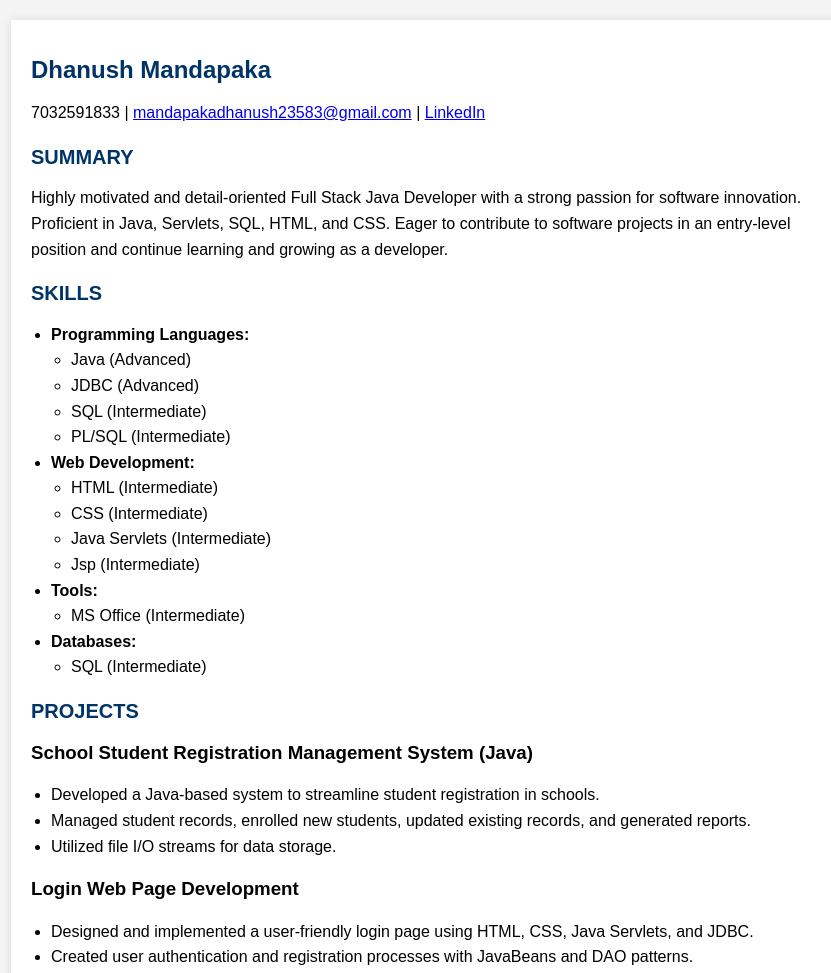
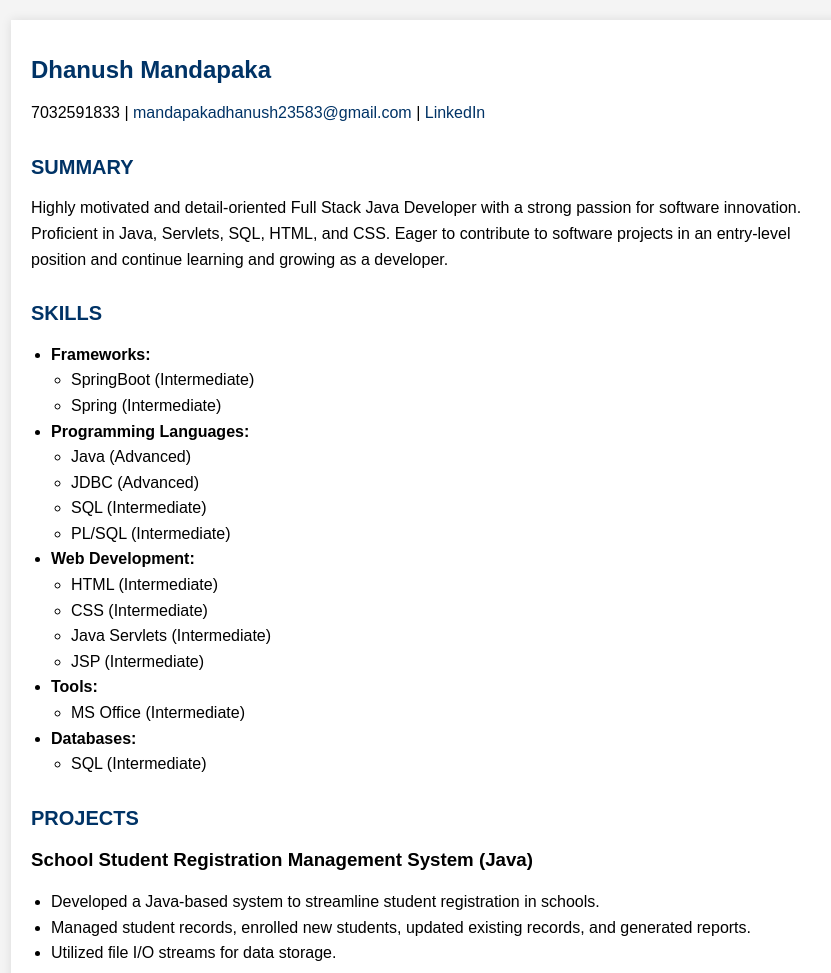
Before and after one commit to Dhanush-Mandapaka-2k1/Resume, a plain HTML site: page index.html in a window 1280 px wide. Shown: the top 973 px of the page, without its empty margins (209-1040 px from the left). Drawn offline with Linux system fonts and the light colour scheme.

Commit message:
Update index.html

```diff
--- a/index.html
+++ b/index.html
@@ -34,11 +34,18 @@
             padding-left: 20px;
         }
         .contact-info, .section {
-            margin-bottom: 20px;
+            margin-bottom: 30px;
         }
         .section-title {
             font-size: 18px;
             color: #333333;
+        }
+        a {
+            color: #003366;
+            text-decoration: none;
+        }
+        a:hover {
+            text-decoration: underline;
         }
     </style>
 </head>
@@ -46,7 +53,7 @@
     <div class="container">
         <div class="contact-info">
             <h1>Dhanush Mandapaka</h1>
-            <p>7032591833 | <a href="mailto:mandapakadhanush23583@gmail.com">mandapakadhanush23583@gmail.com</a> | <a href="https://www.linkedin.com/in/dhanush-mandapaka-0bab9a244/">LinkedIn</a></p>
+            <p>7032591833 | <a href="mailto:mandapakadhanush23583@gmail.com" target="_blank">mandapakadhanush23583@gmail.com</a> | <a href="https://www.linkedin.com/in/dhanush-mandapaka-0bab9a244/" target="_blank">LinkedIn</a></p>
         </div>
 
         <div class="section">
@@ -57,10 +64,38 @@
         <div class="section">
             <h2>SKILLS</h2>
             <ul>
-                <li><strong>Programming Languages:</strong> <ul><li>Java (Advanced)</li><li>JDBC (Advanced)</li><li>SQL (Intermediate)</li><li>PL/SQL (Intermediate)</li></ul></li>
-                <li><strong>Web Development:</strong><ul><li> HTML (Intermediate)</li><li>CSS (Intermediate)</li><li>Java Servlets (Intermediate)</li><li>Jsp (Intermediate)</li></ul></li>
-                <li><strong>Tools:</strong><ul><li> MS Office (Intermediate)</li></ul></li>
-                <li><strong>Databases:</strong><ul><li> SQL (Intermediate)</li></ul></li>
+                <li><strong>Frameworks:</strong>
+                    <ul>
+                        <li>SpringBoot (Intermediate)</li>
+                        <li>Spring (Intermediate)</li>
+                    </ul>
+                </li>
+                <li><strong>Programming Languages:</strong>
+                    <ul>
+                        <li>Java (Advanced)</li>
+                        <li>JDBC (Advanced)</li>
+                        <li>SQL (Intermediate)</li>
+                        <li>PL/SQL (Intermediate)</li>
+                    </ul>
+                </li>
+                <li><strong>Web Development:</strong>
+                    <ul>
+                        <li>HTML (Intermediate)</li>
+                        <li>CSS (Intermediate)</li>
+                        <li>Java Servlets (Intermediate)</li>
+                        <li>JSP (Intermediate)</li>
+                    </ul>
+                </li>
+                <li><strong>Tools:</strong>
+                    <ul>
+                        <li>MS Office (Intermediate)</li>
+                    </ul>
+                </li>
+                <li><strong>Databases:</strong>
+                    <ul>
+                        <li>SQL (Intermediate)</li>
+                    </ul>
+                </li>
             </ul>
         </div>
 
@@ -92,13 +127,17 @@
             <h2>TRAINING / COURSES</h2>
             <ul>
                 <li><strong>Java Full Stack</strong>, Naresh I Technologies, Ameerpet (2023 - 2024)
-                    <br>Comprehensive training in full stack development with a focus on Java, including front-end and back-end technologies.</li>
+                    <br>Comprehensive training in full stack development focusing on Java, including front-end (HTML, CSS, JavaScript) and back-end (Java, SpringBoot, Hibernate, SQL) technologies. Built dynamic web applications with hands-on projects.
+                </li>
             </ul>
         </div>
 
         <div class="section">
             <h2>CERTIFICATIONS</h2>
             <ul>
+                <li><strong>Java Full Stack Development Certification</strong>, NareshIT (2023 - 2024)
+                    <br>Completed comprehensive training covering front-end, back-end, database, and deployment technologies, focusing on hands-on projects and industry best practices.
+                </li>
                 <li><strong>BootCamp on Python and Data Visualization</strong>, DevTown (2019)
                     <br>Intensive training on Python programming and data visualization techniques.</li>
                 <li><strong>Exploring the Future: A Hands-on 3D Printing Workshop</strong>, SRKR College (2022)
```
